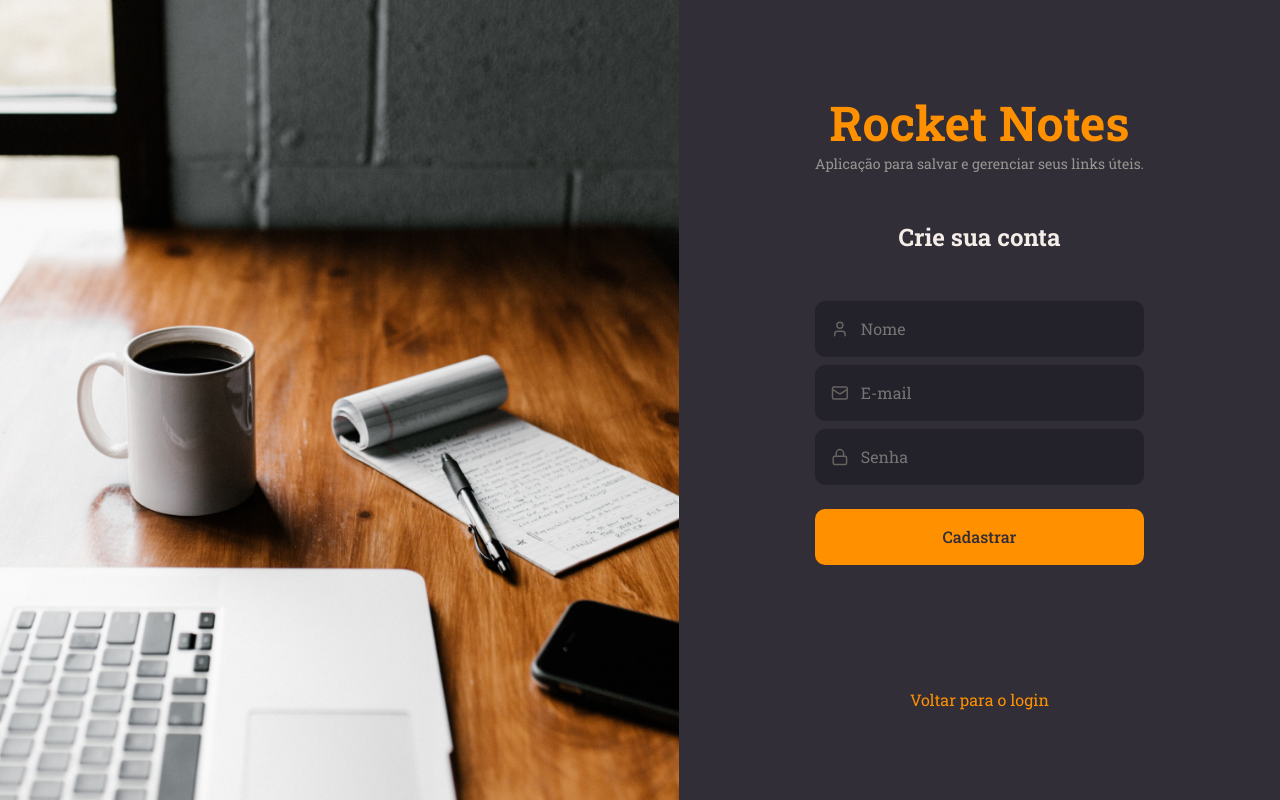
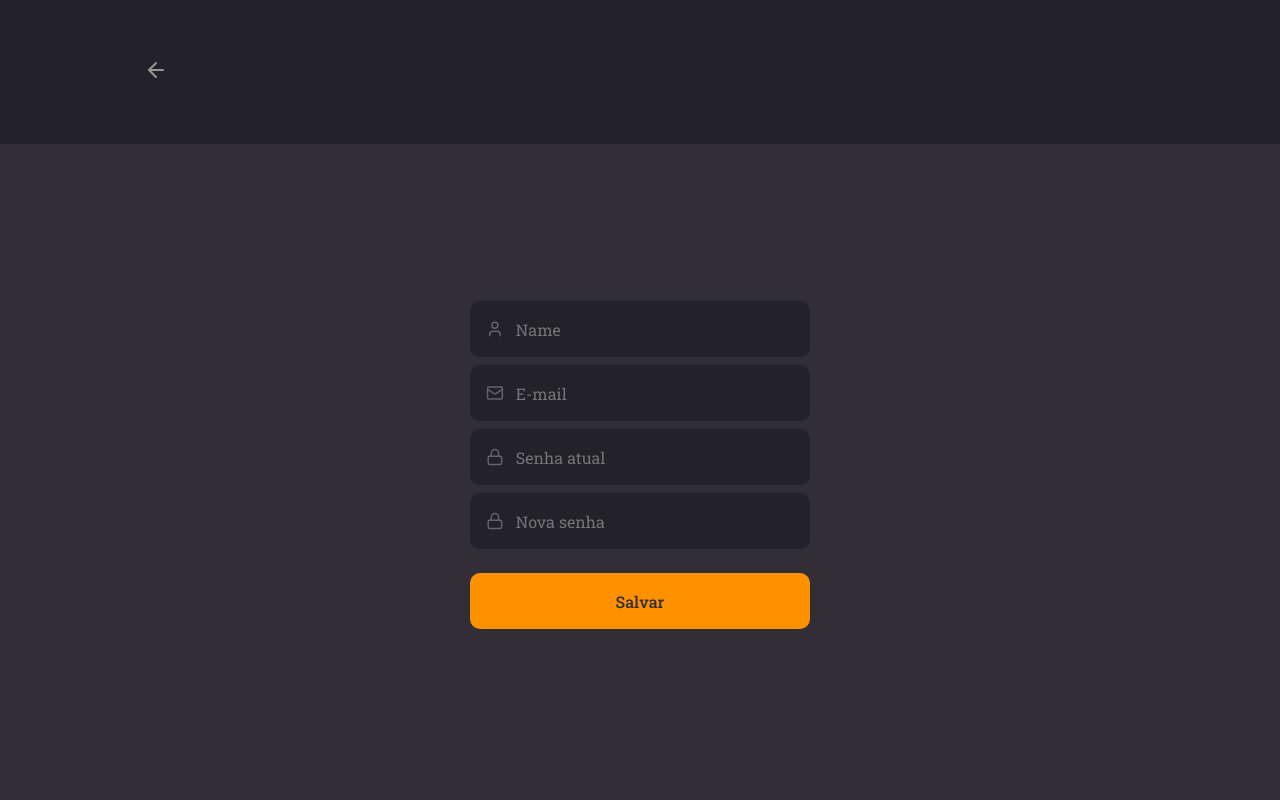
Before and after one commit to pcaldi/rocketNotes, a React (Vite) app: page / in a window 1280 px wide. Built offline with nearby package versions, Linux system fonts and the light colour scheme.

Commit message:
Criando a page de Profile

```diff
--- a/src/main.jsx
+++ b/src/main.jsx
@@ -6,13 +6,13 @@
 import theme from './styles/theme'
 import GlobalStyles from './styles/global'
 
-import { SignUp } from './pages/SignUp'
+import { Profile } from './pages/Profile'
 
 ReactDOM.createRoot(document.getElementById('root')).render(
   <React.StrictMode>
     <ThemeProvider theme={theme}>
       <GlobalStyles />
-      <SignUp />
+      <Profile />
     </ThemeProvider>
   </React.StrictMode>
 )
--- /dev/null
+++ b/src/pages/Profile/index.jsx
@@ -0,0 +1,49 @@
+import { Container, Form } from "./styles";
+
+import { LuArrowLeft, LuMail, LuUser, LuLock } from "react-icons/lu"
+
+import { Input } from "../../components/Input"
+import { Button } from "../../components/Button"
+
+
+export function Profile() {
+  return (
+    <Container>
+      <header>
+        <a href="/">
+          <LuArrowLeft />
+        </a>
+      </header>
+
+      <Form>
+        <Input
+          placeholder="Name"
+          type="text"
+          icon={LuUser}
+          disabled
+        />
+        <Input
+          placeholder="E-mail"
+          type="text"
+          icon={LuMail}
+          disabled
+        />
+
+        <Input
+          placeholder="Senha atual"
+          type="password"
+          icon={LuLock}
+
+        />
+
+        <Input
+          placeholder="Nova senha"
+          type="password"
+          icon={LuLock}
+
+        />
+        <Button title="Salvar" />
+      </Form>
+    </Container>
+  )
+}
--- /dev/null
+++ b/src/pages/Profile/styles.js
@@ -0,0 +1,30 @@
+import styled from 'styled-components';
+
+export const Container = styled.div`
+  width: 100%;
+
+
+  > header {
+    width: 100%;
+    height: 144px;
+
+    background: ${({ theme }) => theme.COLORS.BACKGROUND_900};
+
+    display: flex;
+    align-items: center;
+
+    svg {
+      margin-left: 144px;
+      font-size: 24px;
+      color:${({ theme }) => theme.COLORS.GRAY_100};
+    }
+  }
+`;
+
+
+export const Form = styled.form`
+  max-width: 340px;
+  margin: 0 auto;
+  margin-top: 157px;
+
+`;
```
